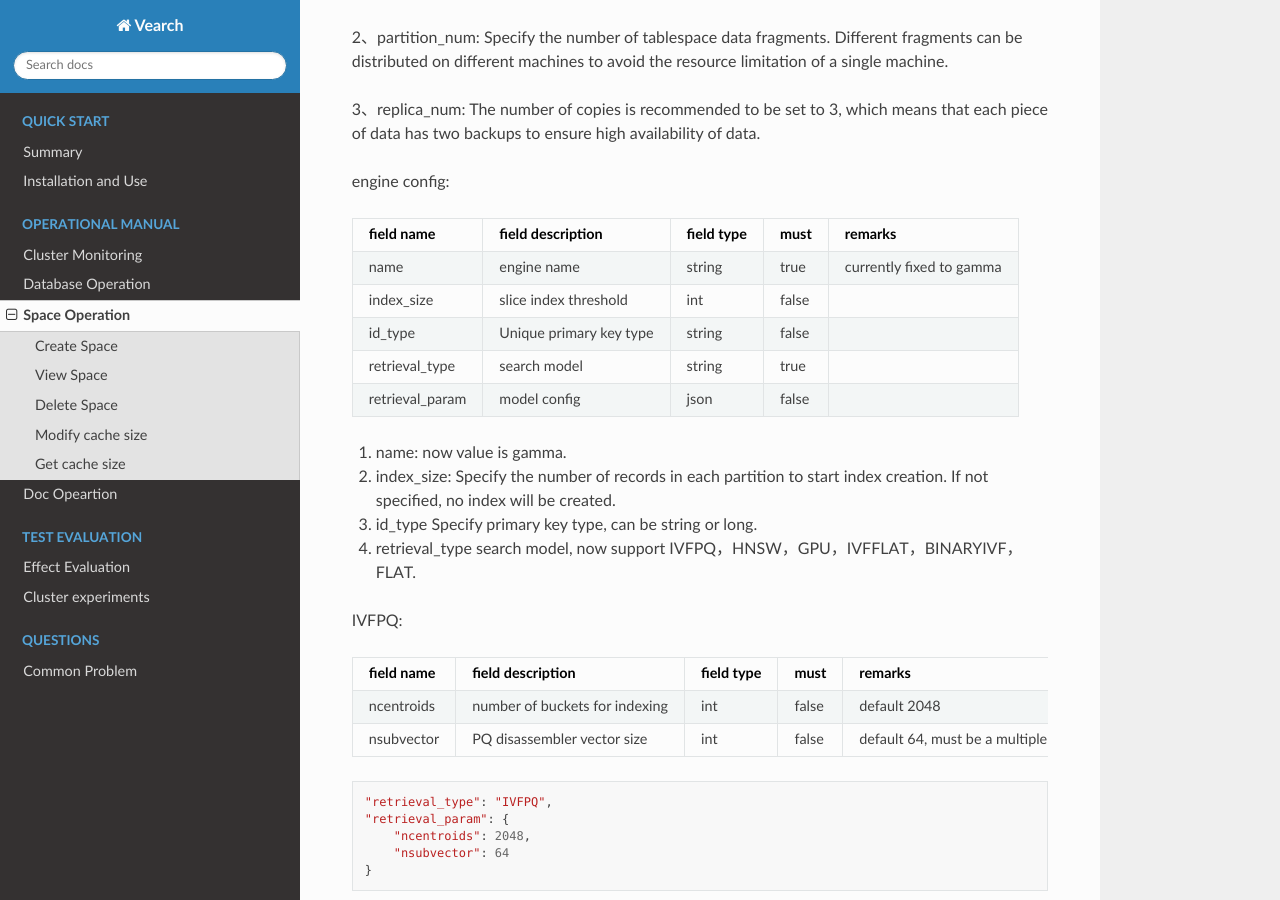
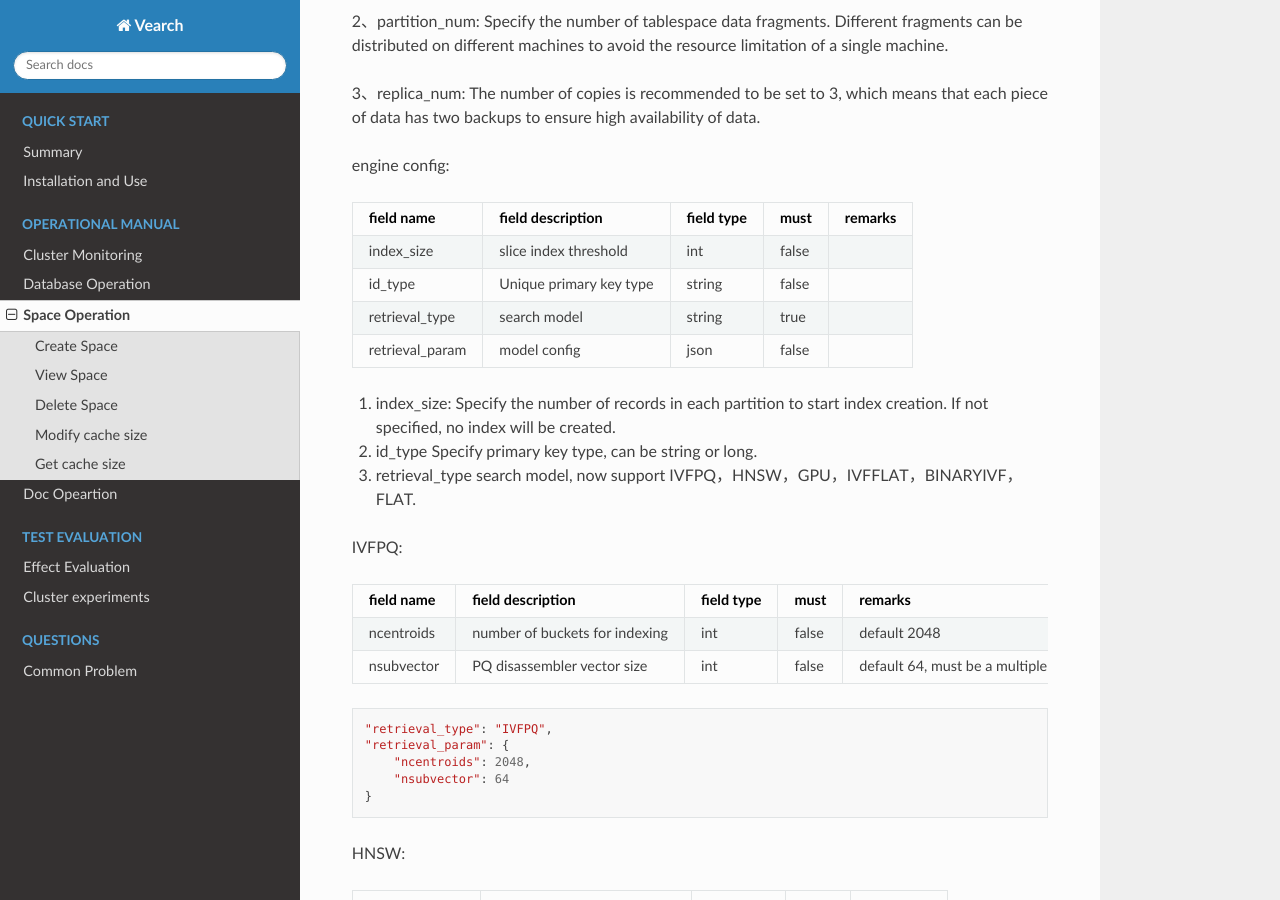
Before and after one commit to nizyun/vs_en, a Sphinx documentation site: the page built from docs/source/use_op/op_space.rst, in a window 1280 px wide and 900 px high, scrolled down 1528 px. Built offline with Sphinx 7.4.7 and the Read the Docs theme 2.0.0, drawn with Linux system fonts in a browser that asks for light colours; pages that are not in the unit, such as notebooks, are missing from menus.

Commit message:
Update op_space.rst

```diff
--- a/docs/source/use_op/op_space.rst
+++ b/docs/source/use_op/op_space.rst
@@ -14,7 +14,6 @@ Create Space
       "partition_num": 1,
       "replica_num": 1,
       "engine": {
-          "name": "gamma",
           "index_size": 70000,
           "id_type": "String",
           "retrieval_type": "IVFPQ",
@@ -89,8 +88,6 @@ engine config:
 +----------------+------------------------------+-----------+----------+---------------------------------------+
 |field name      |field description             |field type |must      |remarks                                |
 +================+==============================+===========+==========+=======================================+
-|name            |engine name                   |string     |true      |currently fixed to gamma               |
-+----------------+------------------------------+-----------+----------+---------------------------------------+
 |index_size      |slice index threshold         |int        |false     |                                       |
 +----------------+------------------------------+-----------+----------+---------------------------------------+
 |id_type         |Unique primary key type       |string     |false     |                                       |
@@ -100,13 +97,11 @@ engine config:
 |retrieval_param |model config                  |json       |false     |                                       |
 +----------------+------------------------------+-----------+----------+---------------------------------------+
 
-1. name: now value is gamma.
+1. index_size: Specify the number of records in each partition to start index creation. If not specified, no index will be created.
 
-2. index_size: Specify the number of records in each partition to start index creation. If not specified, no index will be created.
+2. id_type Specify primary key type, can be string or long.
 
-3. id_type Specify primary key type, can be string or long.
-
-4. retrieval_type search model, now support IVFPQ，HNSW，GPU，IVFFLAT，BINARYIVF，FLAT.
+3. retrieval_type search model, now support IVFPQ，HNSW，GPU，IVFFLAT，BINARYIVF，FLAT.
 
 IVFPQ:
 
```
